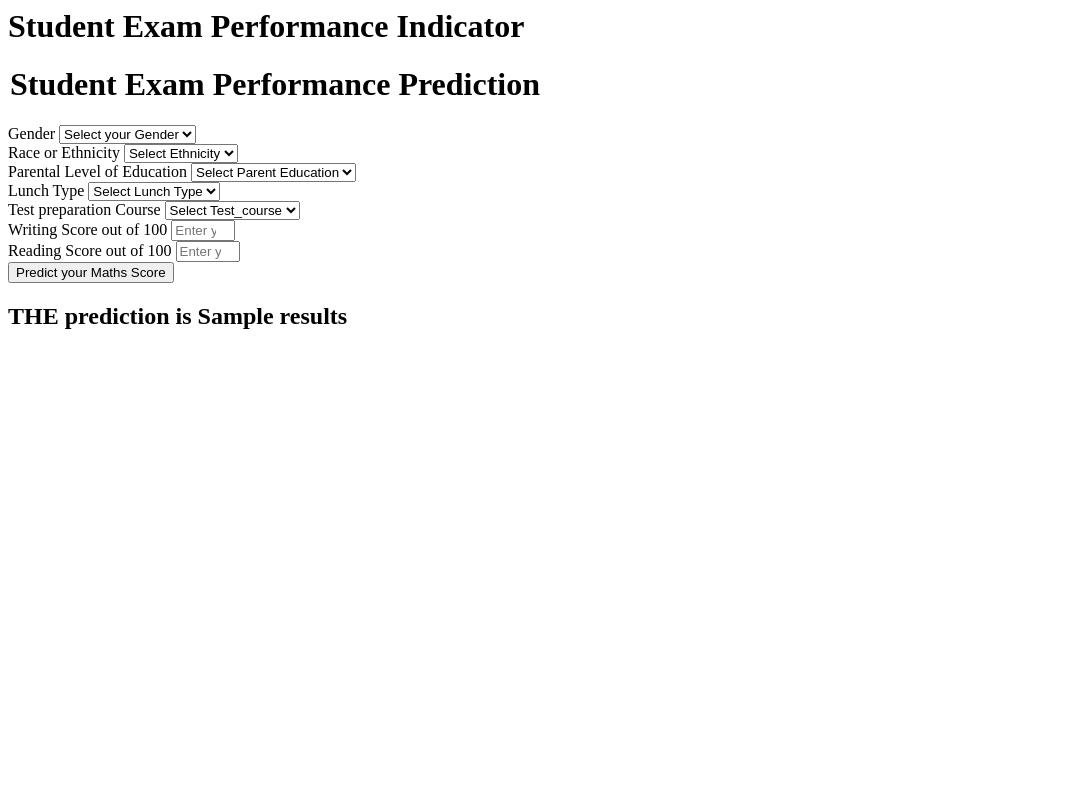
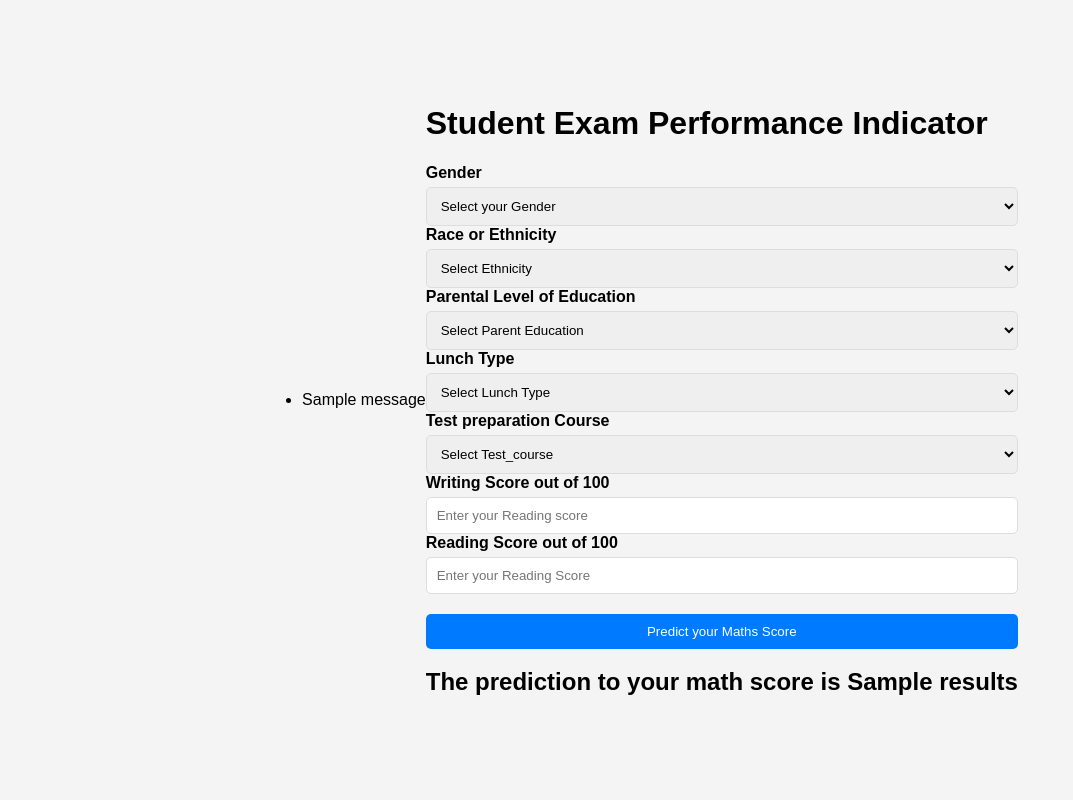
Before and after one commit to vmonney/mlproject, a Flask app: template templates/predict.html in a window 1280 px wide. Shown: the whole page, without its empty margins (0-1073 px from the left). Run offline with Flask 3, Linux system fonts and the light colour scheme; the template is opened without the code that fills it: most values are stand-ins (such as "Sample title", 1, 10 or a date in 2020); one stand-in notice (Sample message) is shown.

Commit message:
Prediction Pipeline.

```diff
--- a/app.py
+++ b/app.py
@@ -1,4 +1,4 @@
-from flask import Flask, request, render_template
+from flask import Flask, request, render_template, redirect, flash
 import numpy as np
 import pandas as pd
 
@@ -21,18 +21,81 @@ def predict():
     if request.method == "GET":
         return render_template("predict.html")
     else:
+        # Fetch form data
+        gender = request.form.get("gender")
+        ethnicity = request.form.get("ethnicity")
+        parental_level_of_education = request.form.get("parental_level_of_education")
+        lunch = request.form.get("lunch")
+        test_preparation_course = request.form.get("test_preparation_course")
+
+        reading_score_str = request.form.get("reading_score")
+        writing_score_str = request.form.get("writing_score")
+
+        if not reading_score_str or not writing_score_str:
+            flash("Scores should be provided!")
+            return redirect(request.url)
+
+        try:
+            reading_score = int(reading_score_str)
+            writing_score = int(writing_score_str)
+        except (TypeError, ValueError):
+            flash("Scores should be valid integers!")
+            return redirect(request.url)
+
+        # Validate form data
+        valid_genders = ["male", "female"]
+        if gender not in valid_genders:
+            flash("Invalid gender selected!")
+            return redirect(request.url)
+
+        valid_ethnicities = ["group B", "group C", "group A", "group D", "group E"]
+        if ethnicity not in valid_ethnicities:
+            flash("Invalid ethnicity selected!")
+            return redirect(request.url)
+
+        valid_parental_level_of_education = [
+            "bachelor's degree",
+            "some college",
+            "master's degree",
+            "associate's degree",
+            "high school",
+            "some high school",
+        ]
+        if parental_level_of_education not in valid_parental_level_of_education:
+            flash("Invalid parental level of education selected!")
+            return redirect(request.url)
+
+        valid_lunch = ["standard", "free/reduced"]
+        if lunch not in valid_lunch:
+            flash("Invalid lunch selected!")
+            return redirect(request.url)
+
+        valid_test_preparation_course = ["none", "completed"]
+        if test_preparation_course not in valid_test_preparation_course:
+            flash("Invalid test preparation course selected!")
+            return redirect(request.url)
+
+        if not (0 <= reading_score <= 100) or not (0 <= writing_score <= 100):
+            flash("Scores should be between 0 and 100!")
+            return redirect(request.url)
+
         data = CustomData(
-            gender=request.form.get("gender"),
-            ethnicity=request.form.get("ethnicity"),
-            parental_level_of_education=request.form.get("parental_level_of_education"),
-            lunch=request.form.get("lunch"),
-            test_preparation_course=request.form.get("test_preparation_course"),
-            reading_score=int(request.form.get("reading_score")),
-            writing_score=int(request.form.get("writing_score")),
+            gender=gender,
+            race_ethnicity=ethnicity,
+            parental_level_of_education=parental_level_of_education,
+            lunch=lunch,
+            test_preparation_course=test_preparation_course,
+            reading_score=reading_score,
+            writing_score=writing_score,
         )
+
         pred_df = data.get_data_as_data_frame()
         print(pred_df)
 
         predict_pipeline = PredictPipeline()
         results = predict_pipeline.predict(pred_df)
         return render_template("predict.html", results=results[0])
+
+
+if __name__ == "__main__":
+    app.run(host="0.0.0.0", debug=True)
--- a/src/exception.py
+++ b/src/exception.py
@@ -4,6 +4,8 @@ from src.logger import logging
 
 def error_message_detail(error):
     _, _, exc_tb = sys.exc_info()
+    if exc_tb is None:
+        return "Error occurred: " + str(error)
     file_name = exc_tb.tb_frame.f_code.co_filename
     error_message = "Error occurred in python script name [{0}] line number [{1}] error message [{2}]".format(
         file_name, exc_tb.tb_lineno, str(error)
--- a/src/pipeline/predict_pipeline.py
+++ b/src/pipeline/predict_pipeline.py
@@ -25,7 +25,7 @@ class CustomData:
     def __init__(
         self,
         gender: str,
-        ethnicity: str,
+        race_ethnicity: str,
         parental_level_of_education: str,
         lunch: str,
         test_preparation_course: str,
@@ -33,7 +33,7 @@ class CustomData:
         writing_score: int,
     ):
         self.gender = gender
-        self.ethnicity = ethnicity
+        self.race_ethnicity = race_ethnicity
         self.parental_level_of_education = parental_level_of_education
         self.lunch = lunch
         self.test_preparation_course = test_preparation_course
@@ -44,7 +44,7 @@ class CustomData:
         try:
             custom_data_input_dict = {
                 "gender": [self.gender],
-                "ethnicity": [self.ethnicity],
+                "race_ethnicity": [self.race_ethnicity],
                 "parental_level_of_education": [self.parental_level_of_education],
                 "lunch": [self.lunch],
                 "test_preparation_course": [self.test_preparation_course],
--- /dev/null
+++ b/static/styles.css
@@ -0,0 +1,62 @@
+body {
+  font-family: Arial, sans-serif;
+  background-color: #f4f4f4;
+  margin: 0;
+  padding: 0;
+  height: 100vh;
+  /* This ensures the body takes the full viewport height */
+  display: flex;
+  justify-content: center;
+  align-items: center;
+}
+
+.container {
+  max-width: 400px;
+  margin: 0 auto;
+  background-color: #fff;
+  padding: 20px 30px;
+  border-radius: 8px;
+  box-shadow: 0 0 10px rgba(0, 0, 0, 0.1);
+}
+
+h1.text-center {
+  margin-bottom: 30px;
+  color: #333;
+}
+
+form {
+  width: 100%;
+}
+
+label {
+  font-weight: bold;
+  margin-top: 15px;
+}
+
+.form-control {
+  width: 100%;
+  padding: 10px;
+  margin-top: 5px;
+  border: 1px solid #ddd;
+  border-radius: 5px;
+}
+
+.btn {
+  display: block;
+  width: 100%;
+  padding: 10px;
+  margin-top: 20px;
+  background-color: #007bff;
+  border: none;
+  border-radius: 5px;
+  color: #fff;
+  cursor: pointer;
+}
+
+.btn:hover {
+  background-color: #0056b3;
+}
+
+.alert {
+  margin-top: 20px;
+}
--- a/templates/predict.html
+++ b/templates/predict.html
@@ -1,11 +1,20 @@
 <html>
+    <head>
+        <link rel="stylesheet" href="{{ url_for('static', filename='styles.css') }}">
+    </head>
   <body>
+    {% with messages = get_flashed_messages() %}
+      {% if messages %}
+        <ul class="flashes">
+          {% for message in messages %}
+              <li>{{ message }}</li>
+          {% endfor %}
+        </ul>
+      {% endif %}
+    {% endwith %}
     <div class="login">
       <h1>Student Exam Performance Indicator</h1>
       <form action="{{ url_for('predict')}}" method="post">
-        <h1>
-          <legend>Student Exam Performance Prediction</legend>
-        </h1>
         <div class="'mb-3">
           <label class="form-label">Gender</label>
           <select class="form-control" name="gender" aria-placeholder="Enter your Gender" required>
@@ -100,7 +109,7 @@
       </div>
   </form>
   <h2>
-     THE  prediction is {{results}}
+     The  prediction to your math score is {{results}}
   </h2>
  <body>
 </html>
```
